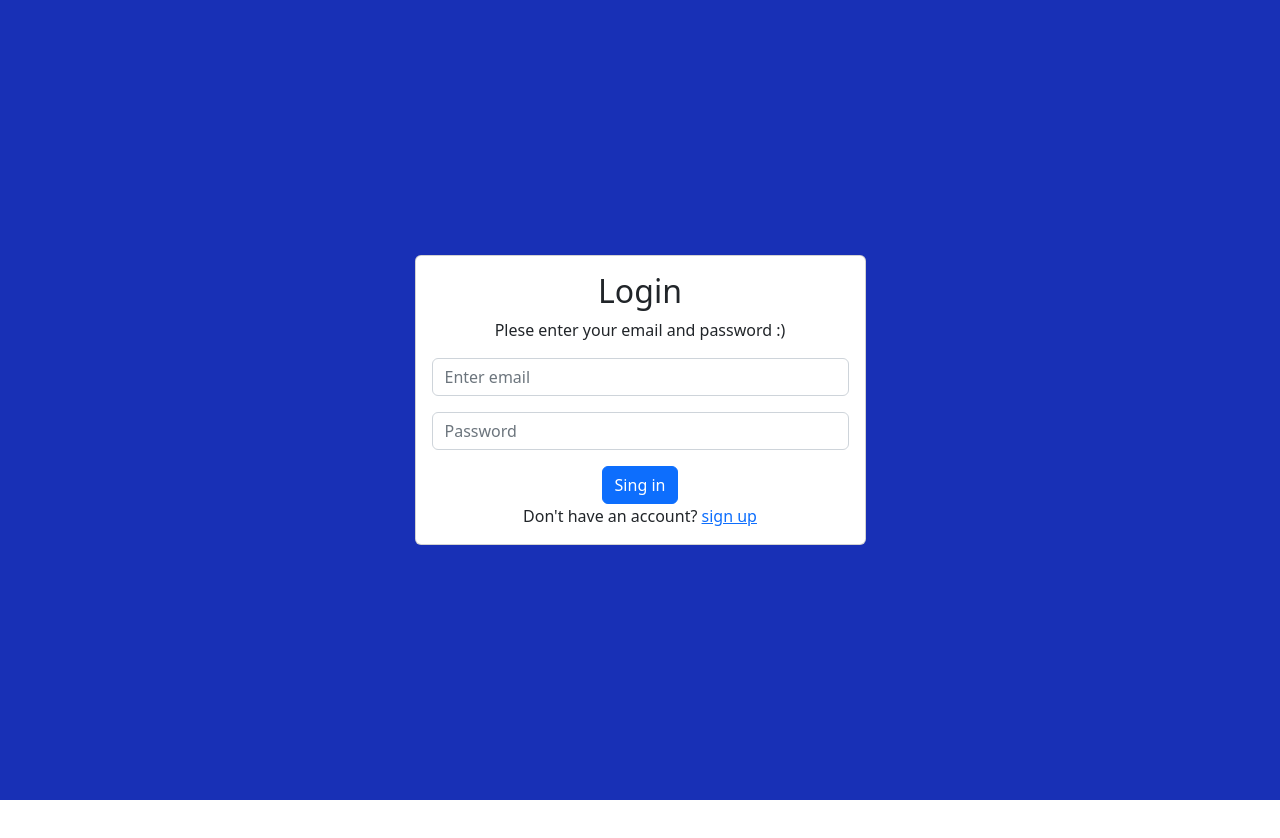
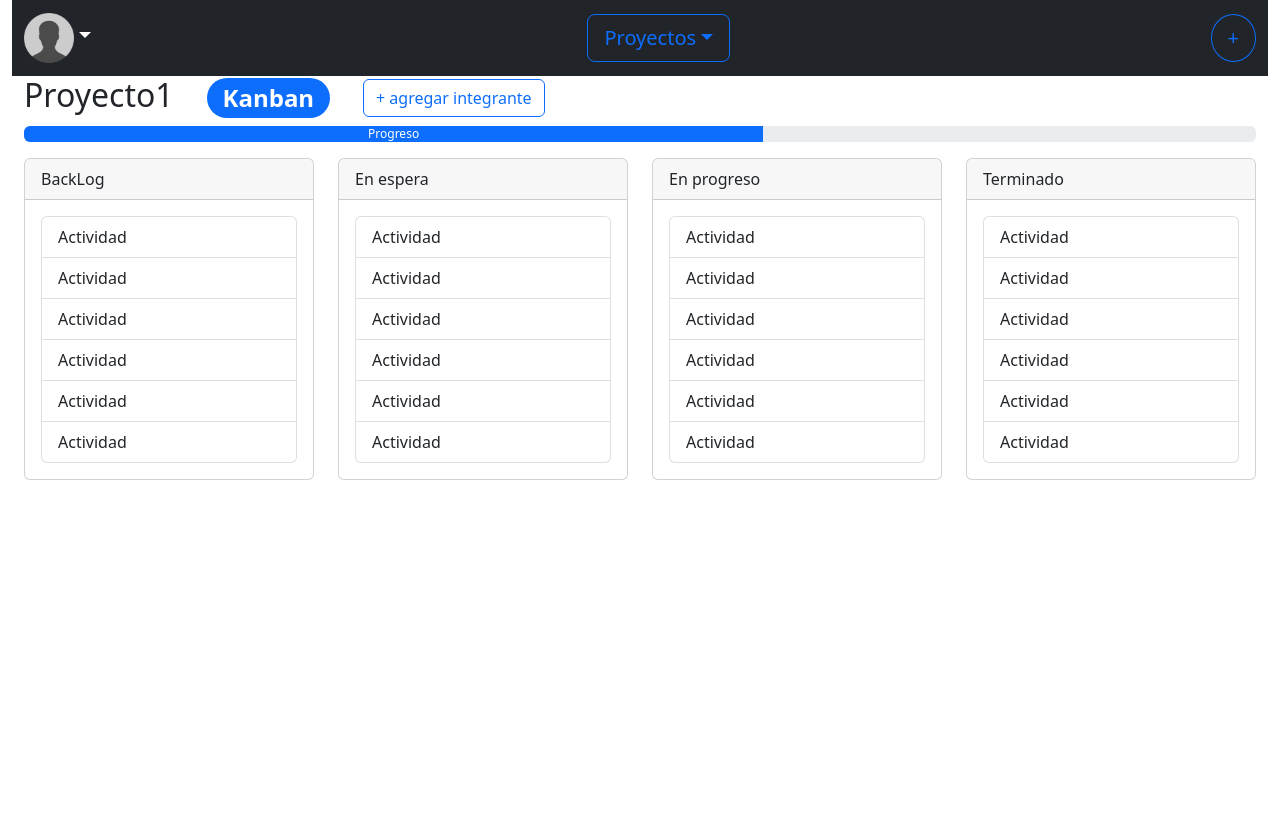
Before and after one commit to elAnibals/proyect-organizer, a React (Create React App) app: page / in a window 1280 px wide. Shown: the top 838 px of the page. Before the commit the page ends 800 px from the top, so only its background shows below. Built offline with nearby package versions, Linux system fonts and the light colour scheme.

Commit message:
propuesta del dashboard

```diff
--- a/src/App.css
+++ b/src/App.css
@@ -1,4 +1,4 @@
 .main-container{
   height: 100vh;
-  background-color: #1830b6;
+  background-color: #ffffff;
 }
--- a/src/App.js
+++ b/src/App.js
@@ -1,5 +1,5 @@
 import './App.css';
-import Login from "./components/Login"
+import Dashboard from "./pages/Dashboard"
 import {BrowserRouter, Routes, Route} from "react-router-dom";
 
 function App() {
@@ -8,7 +8,8 @@ function App() {
       <div className='main-container'>
         <BrowserRouter>
           <Routes>
-            <Route exact path="/" element={<Login/>}/>
+            <Route exact path="/" element={<Dashboard/>}/>
+
           </Routes>
         </BrowserRouter>
       </div>
--- /dev/null
+++ b/src/components/FramesProyect.jsx
@@ -0,0 +1,147 @@
+import React from "react";
+import "../styles/FramesProyect.css"
+import addFriend from"../assets/add_friend.png"
+import {
+    Container,
+    Row,
+    Col,
+    Card,
+    Badge,
+    ListGroup,
+    ProgressBar,
+    Button,
+} from "react-bootstrap";
+
+export const Kanban = () =>{
+    const alertClicked = () => {
+        alert('You clicked the third ListGroupItem');
+    };
+
+    const now = 60;
+
+    return(
+        <Container fluid>
+        <h2>
+            Proyecto1 &nbsp;&nbsp;&nbsp;
+            <Badge pill bg="primary">Kanban</Badge> &nbsp;&nbsp;&nbsp;
+            <Button variant="outline-primary" id="add-friend-button">
+                +&nbsp;agregar integrante
+            </Button>
+        </h2>
+
+        <ProgressBar now={now} label="Progreso" />
+        <p></p>
+         <Row>
+
+                <Col>
+                    <Card>
+                        <Card.Header>BackLog</Card.Header>
+                        <Card.Body>
+                            <ListGroup as="ul">
+                                <ListGroup.Item action onClick={alertClicked}>
+                                    Actividad
+                                </ListGroup.Item>
+                                <ListGroup.Item action onClick={alertClicked}>
+                                    Actividad
+                                </ListGroup.Item>
+                                <ListGroup.Item action onClick={alertClicked}>
+                                    Actividad
+                                </ListGroup.Item>
+                                <ListGroup.Item action onClick={alertClicked}>
+                                    Actividad
+                                </ListGroup.Item>
+                                <ListGroup.Item action onClick={alertClicked}>
+                                    Actividad
+                                </ListGroup.Item>
+                                <ListGroup.Item action onClick={alertClicked}>
+                                    Actividad
+                                </ListGroup.Item>
+                            </ListGroup>
+                        </Card.Body>
+                    </Card>
+                </Col>
+                <Col>
+                    <Card>
+                        <Card.Header>En espera</Card.Header>
+                        <Card.Body>
+                            <ListGroup as="ul">
+                                <ListGroup.Item action onClick={alertClicked}>
+                                    Actividad
+                                </ListGroup.Item>
+                                <ListGroup.Item action onClick={alertClicked}>
+                                    Actividad
+                                </ListGroup.Item>
+                                <ListGroup.Item action onClick={alertClicked}>
+                                    Actividad
+                                </ListGroup.Item>
+                                <ListGroup.Item action onClick={alertClicked}>
+                                    Actividad
+                                </ListGroup.Item>
+                                <ListGroup.Item action onClick={alertClicked}>
+                                    Actividad
+                                </ListGroup.Item>
+                                <ListGroup.Item action onClick={alertClicked}>
+                                    Actividad
+                                </ListGroup.Item>
+                            </ListGroup>
+                        </Card.Body>
+                    </Card>
+                </Col>
+                <Col>
+                    <Card>
+                        <Card.Header>En progreso</Card.Header>
+                        <Card.Body>
+                            <ListGroup as="ul">
+                                <ListGroup.Item action onClick={alertClicked}>
+                                    Actividad
+                                </ListGroup.Item>
+                                <ListGroup.Item action onClick={alertClicked}>
+                                    Actividad
+                                </ListGroup.Item>
+                                <ListGroup.Item action onClick={alertClicked}>
+                                    Actividad
+                                </ListGroup.Item>
+                                <ListGroup.Item action onClick={alertClicked}>
+                                    Actividad
+                                </ListGroup.Item>
+                                <ListGroup.Item action onClick={alertClicked}>
+                                    Actividad
+                                </ListGroup.Item>
+                                <ListGroup.Item action onClick={alertClicked}>
+                                    Actividad
+                                </ListGroup.Item>
+                            </ListGroup>
+                        </Card.Body>
+                    </Card>
+                </Col>
+                <Col>
+                    <Card>
+                        <Card.Header>Terminado</Card.Header>
+                        <Card.Body>
+                            <ListGroup as="ul">
+                                <ListGroup.Item action onClick={alertClicked}>
+                                    Actividad
+                                </ListGroup.Item>
+                                <ListGroup.Item action onClick={alertClicked}>
+                                    Actividad
+                                </ListGroup.Item>
+                                <ListGroup.Item action onClick={alertClicked}>
+                                    Actividad
+                                </ListGroup.Item>
+                                <ListGroup.Item action onClick={alertClicked}>
+                                    Actividad
+                                </ListGroup.Item>
+                                <ListGroup.Item action onClick={alertClicked}>
+                                    Actividad
+                                </ListGroup.Item>
+                                <ListGroup.Item action onClick={alertClicked}>
+                                    Actividad
+                                </ListGroup.Item>
+                            </ListGroup>
+                        </Card.Body>
+                    </Card>
+                </Col>
+            </Row>
+        </Container>
+    )
+}
--- /dev/null
+++ b/src/components/Header.jsx
@@ -0,0 +1,47 @@
+import React from "react";
+import profile from "../assets/profile.png"
+import "../styles/Header.css"
+import {
+    Container,
+    Navbar,
+    Nav,
+    NavDropdown,
+    Button,
+    Dropdown,
+    DropdownButton,
+    MenuItem,
+
+ } from "react-bootstrap"
+
+const Header = () =>{
+    return (
+        <Navbar collapseOnSelect bg="dark" variant="dark">
+            <Container fluid>
+                <Navbar.Brand>
+                    <NavDropdown title={<img src={profile}/>} id="nav-dropdown">
+                        <NavDropdown.Item eventKey="4.1">Perfil</NavDropdown.Item>
+                        <NavDropdown.Divider />
+                        <NavDropdown.Item eventKey="4.2">Ajustes</NavDropdown.Item>
+                        <NavDropdown.Divider />
+                        <NavDropdown.Item eventKey="4.3">Cerrar Sesion</NavDropdown.Item>
+                    </NavDropdown>
+                </Navbar.Brand>
+                <Nav>
+                    <DropdownButton size="lg"
+                        variant="outline-primary"
+                        title="Proyectos"
+                        id="bg-nested-dropdown"
+                    >
+                        <Dropdown.Item eventKey="1">Proyecto1</Dropdown.Item>
+                        <Dropdown.Item eventKey="2">Proyecto2</Dropdown.Item>
+                    </DropdownButton>
+                </Nav>
+                <Button size="lg"className="rounded-circle" variant="outline-primary">+</Button>
+            </Container>
+
+
+        </Navbar>
+    );
+}
+
+export default Header;
--- /dev/null
+++ b/src/pages/Dashboard.jsx
@@ -0,0 +1,19 @@
+import React from "react";
+import Header from "../components/Header";
+import {Container} from "react-bootstrap";
+import {Kanban} from "../components/FramesProyect"
+import "../styles/Dashboar.css"
+
+const Dashboard = () =>{
+    return (
+        <Container fluid>
+            <Header/>
+            <div className="frame-container">
+                <Kanban/>
+            </div>
+        </Container>
+
+    );
+}
+
+export default Dashboard;
--- /dev/null
+++ b/src/styles/Dashboar.css
@@ -0,0 +1,3 @@
+.frame-container{
+    height: 100vh;
+}
--- /dev/null
+++ b/src/styles/FramesProyect.css
@@ -0,0 +1,14 @@
+Card{
+    height: 100%;
+}
+Row{
+    height: 100%;
+}
+Container{
+    height: 70vh;
+}
+
+#add-friend{
+    width: 30px;
+    height: 30px;
+}
--- /dev/null
+++ b/src/styles/Header.css
@@ -0,0 +1,4 @@
+img{
+    width: 50px;
+    height: 50px;
+}
```
Also changed, not shown: src/components/Test.jsx (deleted, +0 -19 lines), src/assets/add_friend.png (added), src/assets/profile.png (added), src/pages/Login.jsx (renamed from src/components/Login.jsx).
